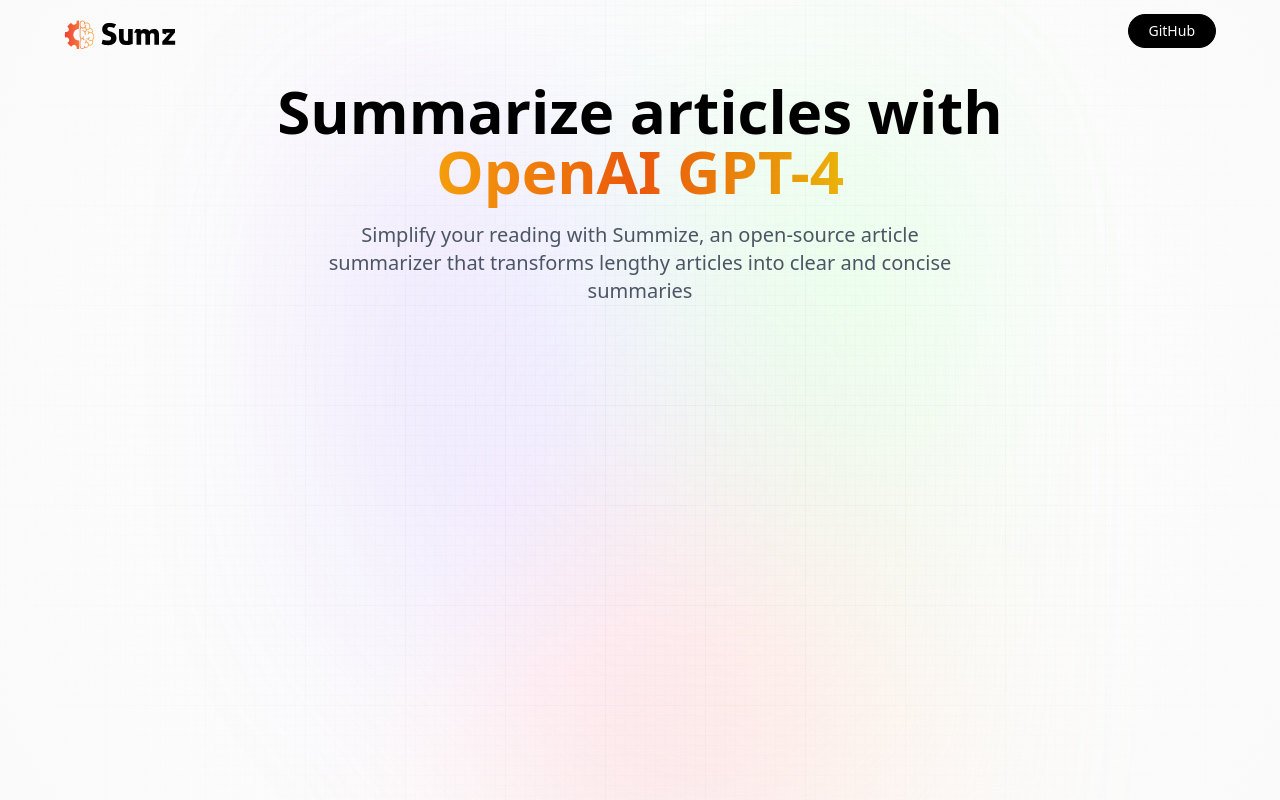
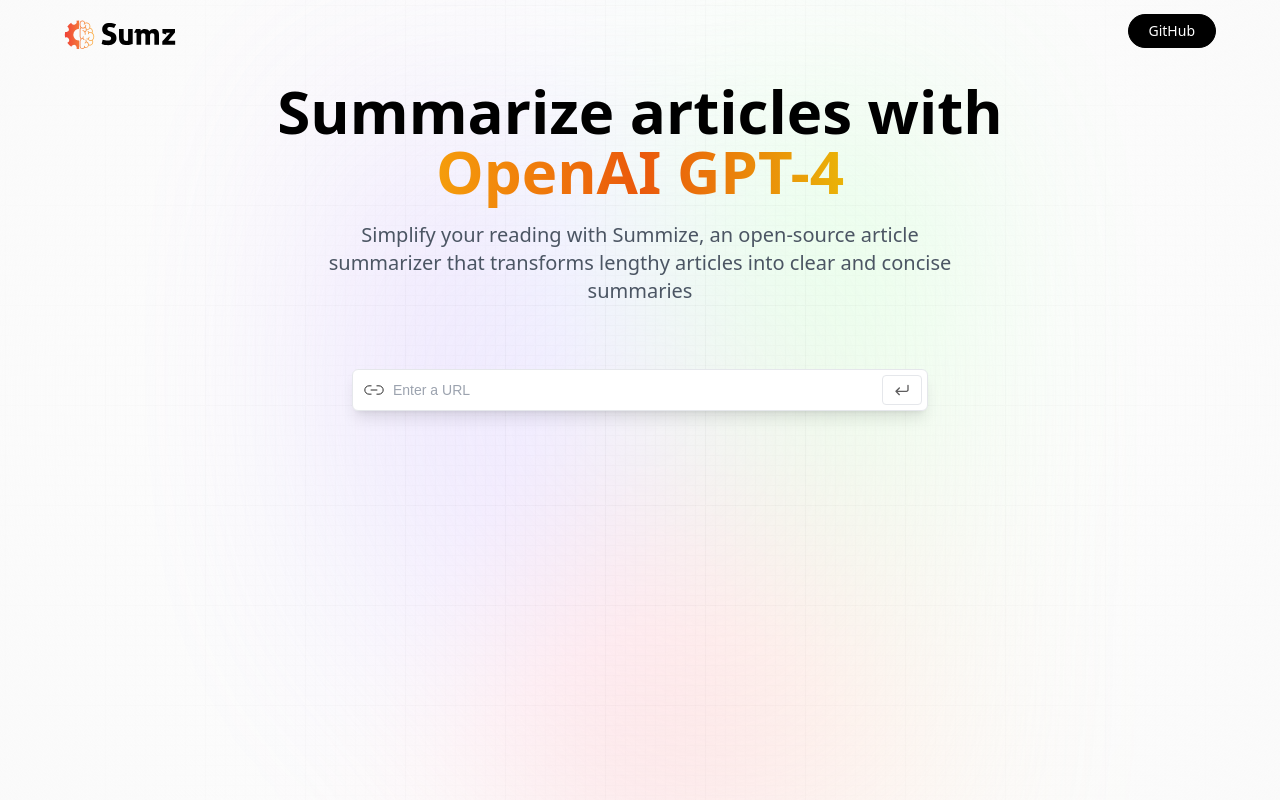
Before and after one commit to Igor-Britoo/Article-Summarizer, a React (Vite) app: page / in a window 1280 px wide. Built offline with nearby package versions, Linux system fonts and the light colour scheme; a web font is replaced by a local one.

Commit message:
Favicon e parcial da demo

```diff
--- a/index.html
+++ b/index.html
@@ -2,7 +2,7 @@
 <html lang="en">
   <head>
     <meta charset="UTF-8" />
-    <link rel="icon" type="image/svg+xml" href="/vite.svg" />
+    <link rel="icon" type="image/svg+xml" href="/favicon.ico" />
     <meta name="viewport" content="width=device-width, initial-scale=1.0" />
     <title>Vite + React</title>
     <!-- satoshi font family -->
--- a/src/App.jsx
+++ b/src/App.jsx
@@ -1,5 +1,6 @@
 //import React from 'react'
 import Hero from './components/Hero'
+import Demo from './components/Demo'
 
 import './App.css'
 
@@ -12,6 +13,7 @@
 
       <div className='app'>
         <Hero />
+        <Demo />
       </div>
     </main>
   )
--- a/src/assets/index.js
+++ b/src/assets/index.js
@@ -3,11 +3,13 @@
 import copy from './copy.svg'
 import logo from './logo.svg'
 import tick from './tick.svg'
+import enterArrow from './enter-arrow.svg'
 
 export {
     linkIcon,
     loader,
     copy,
     logo,
-    tick
+    tick,
+    enterArrow,
 }
--- /dev/null
+++ b/src/components/Demo.jsx
@@ -0,0 +1,60 @@
+//import React from 'react'
+import { useState, useEffect } from "react"
+
+import { copy, linkIcon, loader, tick, enterArrow } from '../assets'
+
+const Demo = () => {
+  const [article, setArticle] = useState({
+    url: '',
+    summary: ''
+  })
+
+  const handleUrlInputChange = (event) => {
+    setArticle(prevState => ({
+      ...prevState,
+      url: event.target.value
+    }))
+  }
+
+  const handleSubmit = () => {
+    console.log(article)
+    alert('Submitted')
+  }
+
+  return (
+  <section className="mt-16 w-full max-w-xl">
+    <div className="flex flex-col w-full gap-2">
+      <form
+        className="relative flex justify-center items-center"
+        onSubmit={() => { console.log('submitted') }}
+      >
+        <img
+          src={linkIcon}
+          alt="link icon"
+          className="absolute left-0 my-2 ml-3 w-5"
+        />
+
+        <input
+          type="url"
+          placeholder="Enter a URL"
+          value={article.url}
+          className="url_input peer"
+          onChange={handleUrlInputChange}
+          required
+        />
+
+        <button
+          type="submit"
+          className="submit_btn peer-focus:border-gray-700 peer-focus:text-gray-700"
+          onClick={handleSubmit}
+        >
+          <img src={enterArrow} className="w-4" />
+        </button>
+
+      </form>
+    </div>
+  </section>
+  )
+}
+
+export default Demo
```
Also changed, not shown: src/assets/enter-arrow.svg (added), 1 other file (tests, documents, lock files or other folders).
